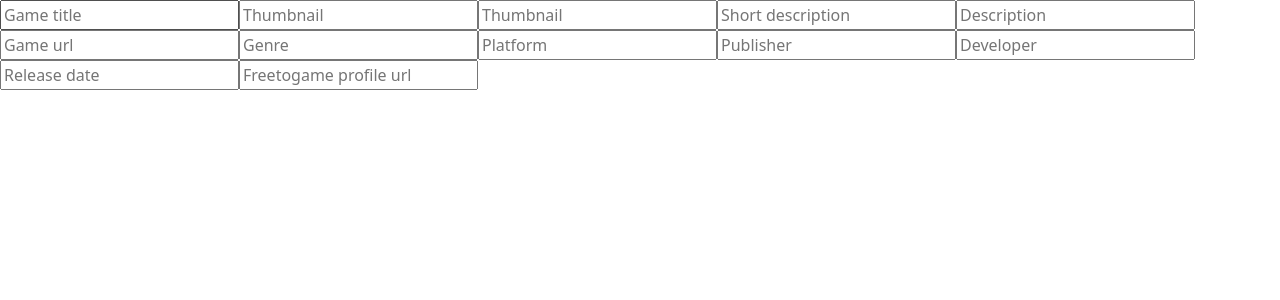
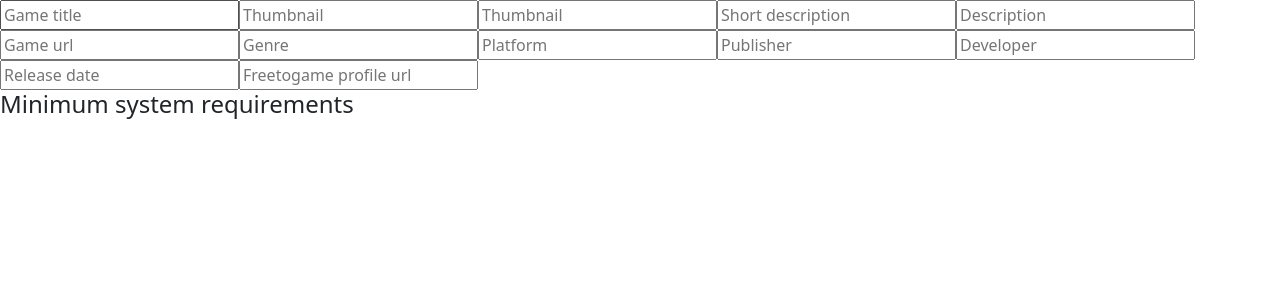
Before and after one commit to assembler-school/react-first-stage-project, a React (Create React App) app: page /new-game in a window 1280 px wide. Shown: the top 300 px of the page. Built offline with nearby package versions, Linux system fonts and the light colour scheme; no server answers.

Commit message:
saving changes

```diff
--- a/src/pages/NewGame.js
+++ b/src/pages/NewGame.js
@@ -371,6 +371,8 @@
               errorMessage={errors.freetogame_profile_url}
             />
 
+            <h4>Minimum system requirements</h4>
+
             {/*
 
 
@@ -381,7 +383,6 @@
             memory: "",
             graphics: "",
             storage: "",
-                      screenshots: [], // id and image
 
           }, */}
           </form>
```
